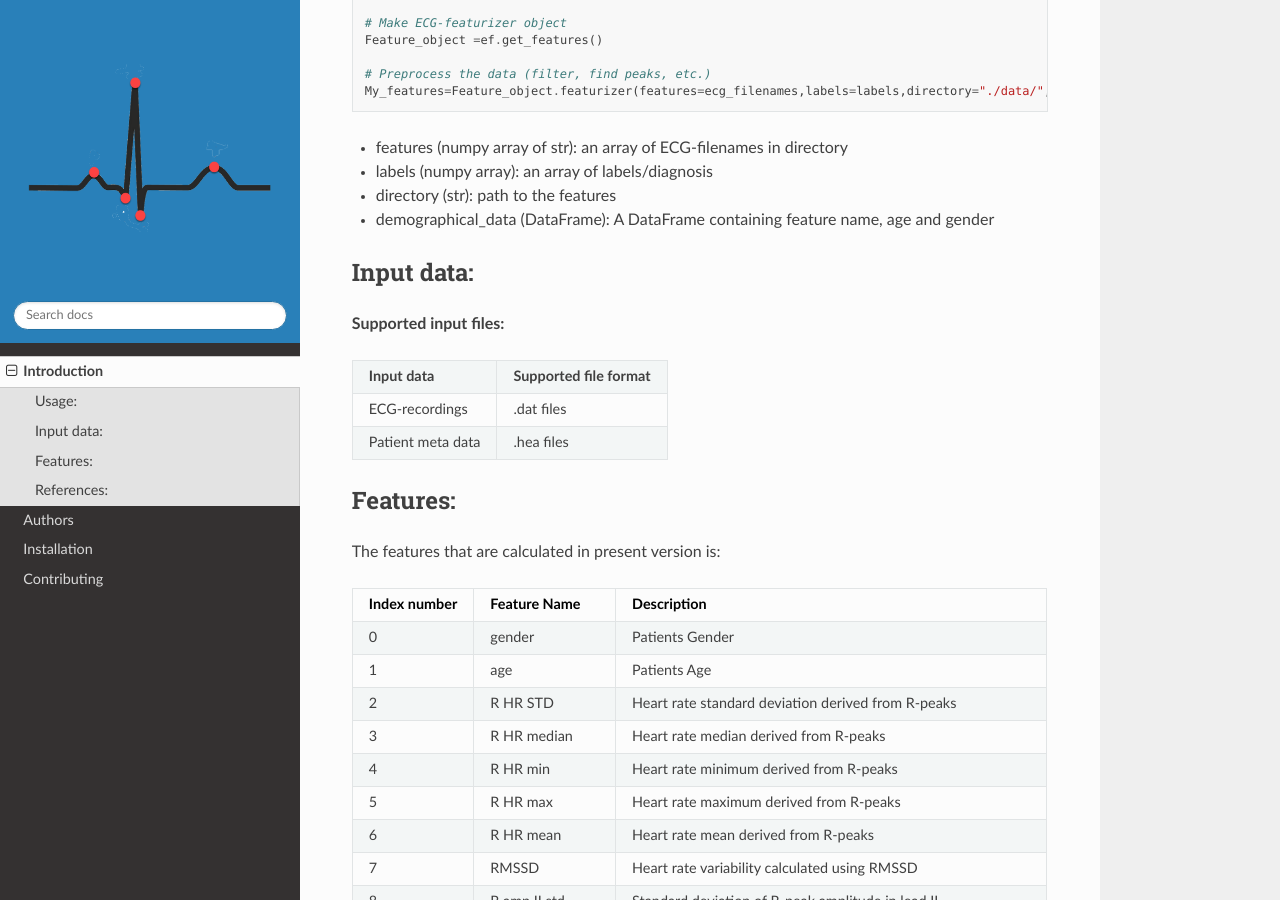
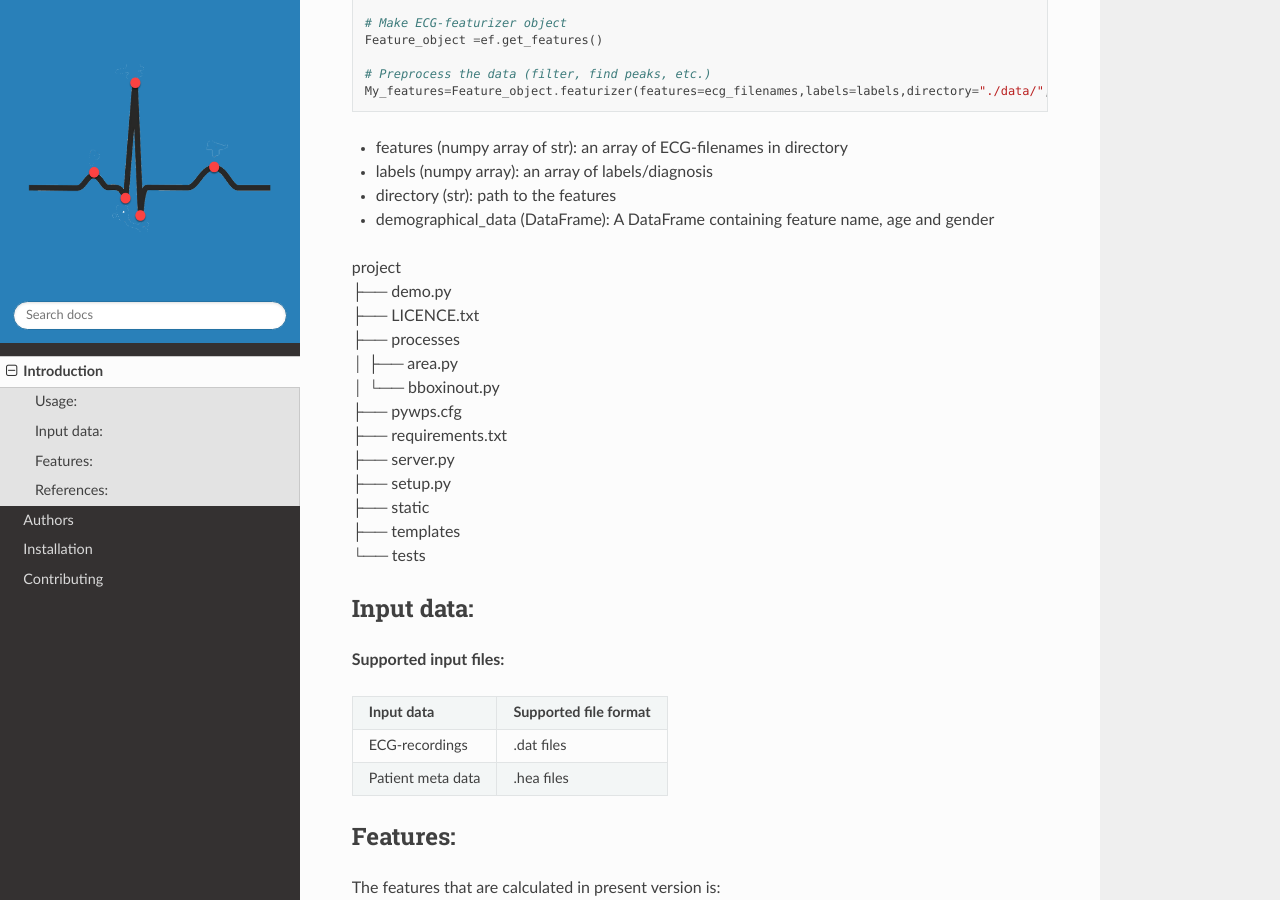
Before and after one commit to Bsingstad/ECG-featurizer, a Sphinx documentation site: the page built from docs/source/introduction.rst, in a window 1280 px wide and 900 px high, scrolled down 343 px. Built offline with Sphinx 7.4.7 and the Read the Docs theme 2.0.0, drawn with Linux system fonts in a browser that asks for light colours.

Commit message:
Update introduction.rst

```diff
--- a/docs/source/introduction.rst
+++ b/docs/source/introduction.rst
@@ -22,6 +22,21 @@ Usage:
 + labels (numpy array): an array of labels/diagnosis
 + directory (str): path to the features
 + demographical_data (DataFrame): A DataFrame containing feature name, age and gender
+
+
+| project
+| ├── demo.py
+| ├── LICENCE.txt
+| ├── processes
+| │   ├── area.py
+| │   └── bboxinout.py
+| ├── pywps.cfg
+| ├── requirements.txt
+| ├── server.py
+| ├── setup.py
+| ├── static
+| ├── templates
+| └── tests
 
 
 
```
